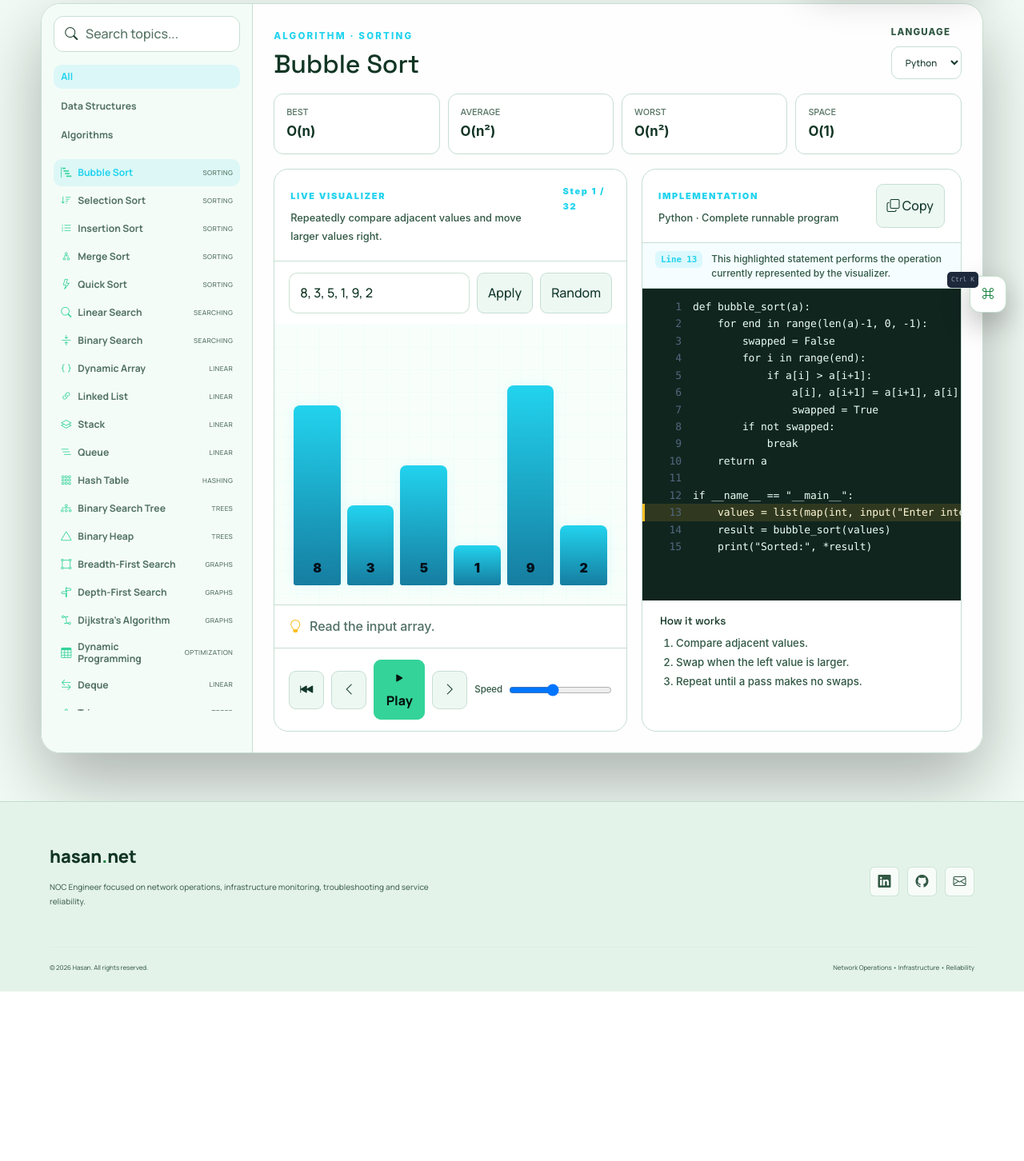
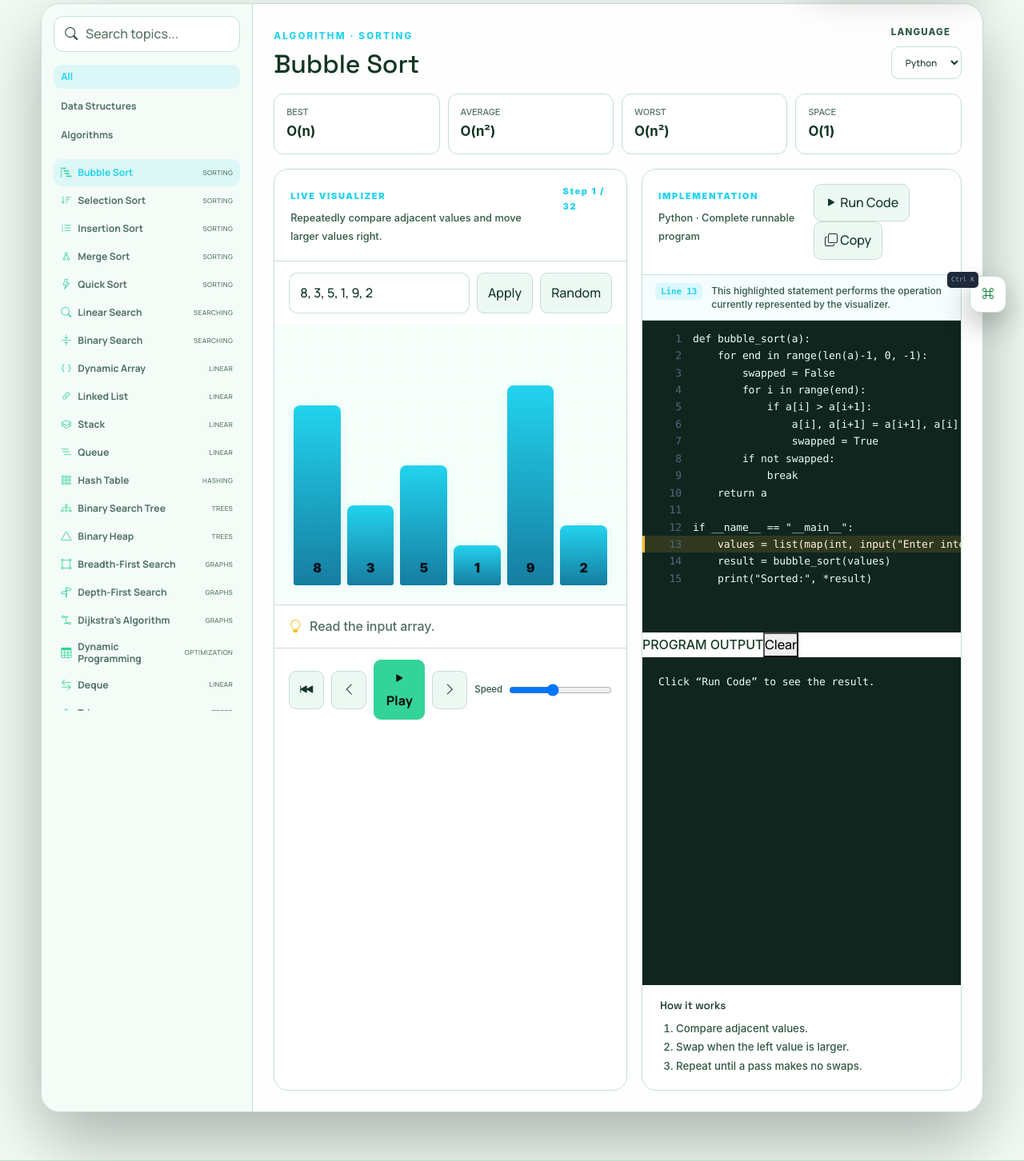
Before and after one commit to Hasan-Gazi-1617/personal-portfolio, a Django app: page /projects/algorithm-visual-studio/ in a window 1280 px wide. Shown: the part 387-1839 px from the top of the page at 80% size. Before the commit the page ends 1627 px from the top, so only its background shows below. Run offline with Django 5.2, Linux system fonts and the light colour scheme.

Commit message:
Add runnable programs output console and synchronized execution

```diff
--- a/templates/algorithm_studio.html
+++ b/templates/algorithm_studio.html
@@ -50,9 +50,13 @@
         </article>
 
         <article class="avs-code-card">
-          <div class="avs-card-head"><div><span>IMPLEMENTATION</span><p id="avsLanguageLabel">Python · Production-ready</p></div><button id="avsCopy"><i class="bi bi-copy"></i> Copy</button></div>
+          <div class="avs-card-head"><div><span>IMPLEMENTATION</span><p id="avsLanguageLabel">Python · Production-ready</p></div><div class="avs-code-actions"><button id="avsRun"><i class="bi bi-play-fill"></i> Run Code</button><button id="avsCopy"><i class="bi bi-copy"></i> Copy</button></div></div>
           <div class="avs-line-explain"><span id="avsActiveLine">Line 1</span><p id="avsLineMeaning">The highlighted line is the operation currently shown in the visualizer.</p></div>
           <pre class="avs-code-view"><code id="avsCode"></code></pre>
+          <div class="avs-output-panel">
+            <div><span>PROGRAM OUTPUT</span><button id="avsClearOutput" type="button">Clear</button></div>
+            <pre id="avsOutput">Click “Run Code” to see the result.</pre>
+          </div>
           <div class="avs-notes"><h3>How it works</h3><ol id="avsExplanation"></ol></div>
         </article>
       </div>
```
